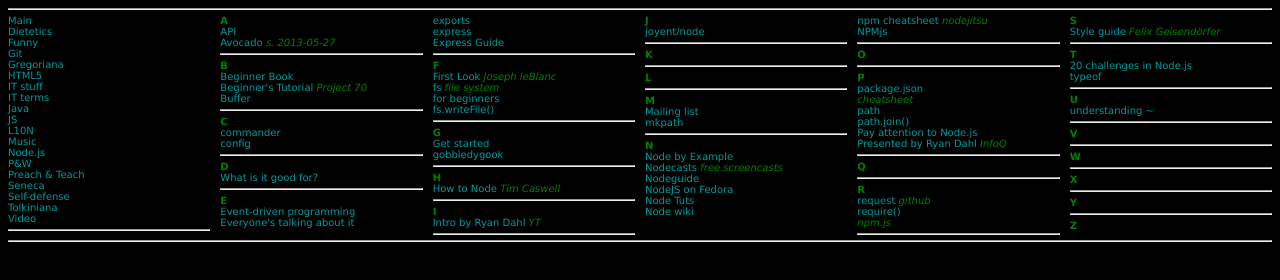
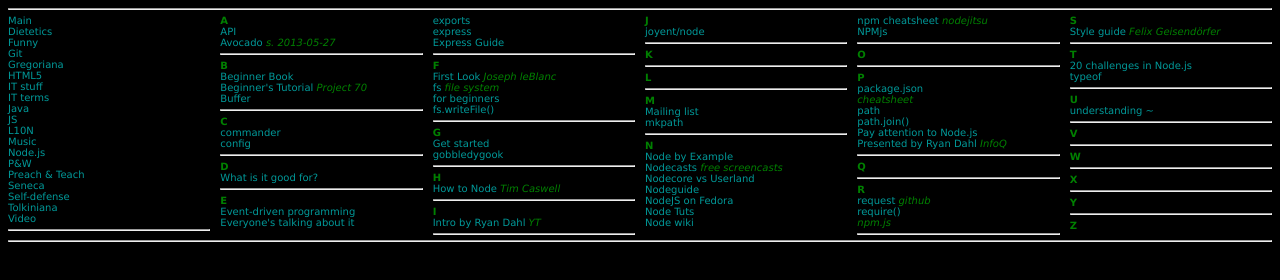
Before and after one commit to igoryen/mylinks, a plain HTML site: page nodejs.html in a window 1280 px wide. Drawn offline with Linux system fonts and the light colour scheme.

Commit message:
130607f 12:21 added to nodejs.html

```diff
--- a/nodejs.html
+++ b/nodejs.html
@@ -115,6 +115,7 @@
         <hr><b>N</b><br>
         <a href="http://blog.osbutler.com/categories/node-by-example/?page=3" target="_blank">Node by Example</a> <i></i><br>
         <a href="http://nodecasts.net/" target="_blank">Nodecasts</a> <i>free screencasts</i><br>
+        <a href="https://github.com/joyent/node/wiki/node-core-vs-userland" target="_blank">Nodecore vs Userland</a> <i></i><br>
         <a href="http://nodeguide.com/" target="_blank">Nodeguide</a> <i></i><br/>
         <a href="http://fedoraproject.org/wiki/Features/NodeJS" target="_blank">NodeJS on Fedora</a> <i></i><br/>
         <a href="http://nodetuts.com/" target="_blank">Node Tuts</a> <i></i><br/>
```
